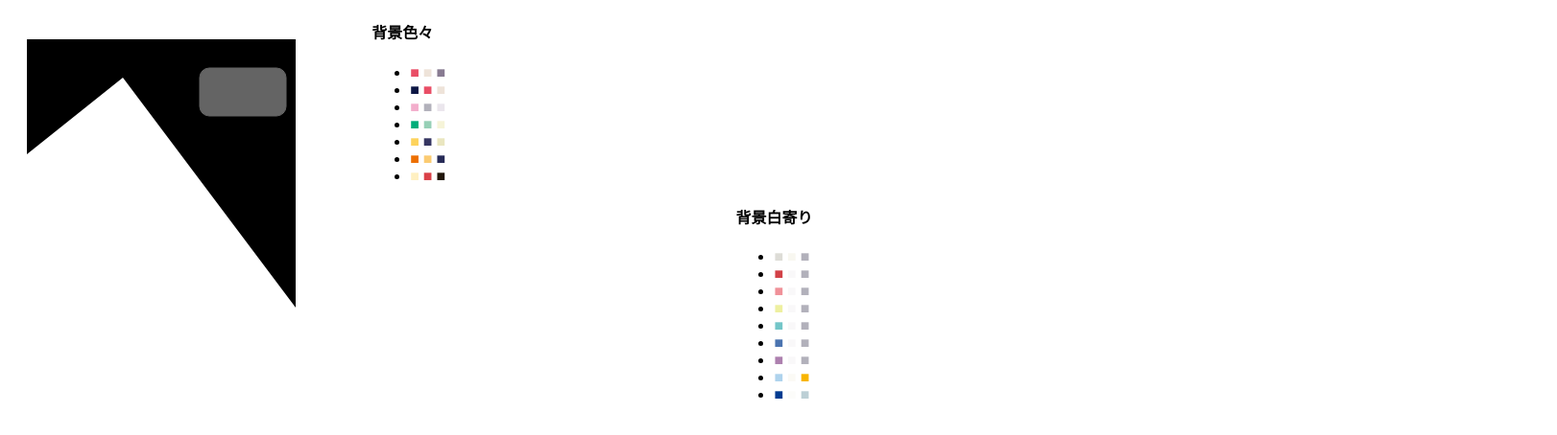
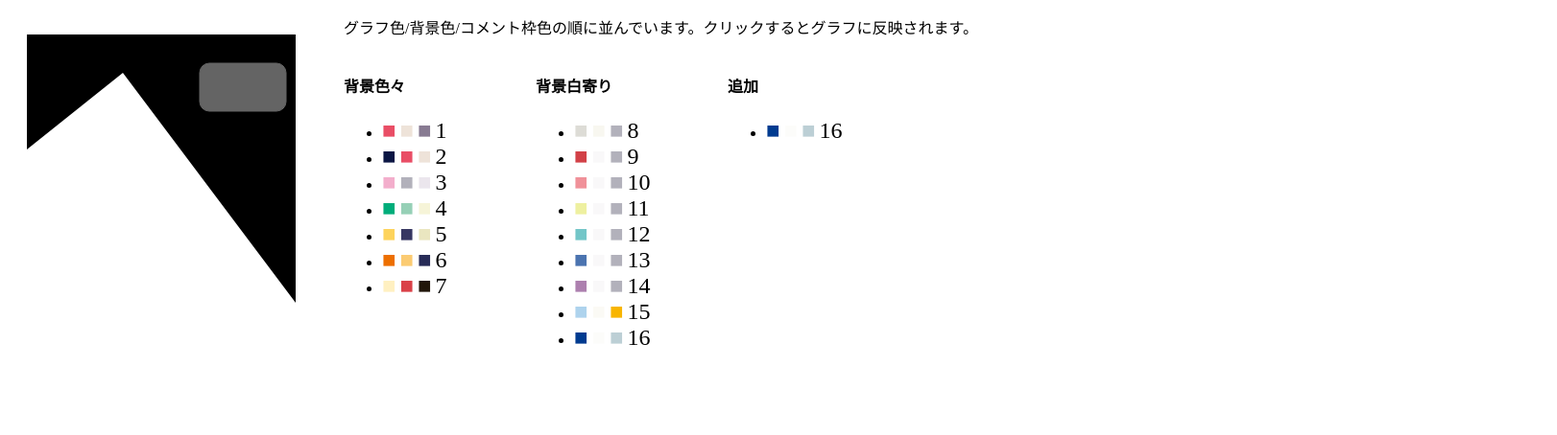
Before and after one commit to torinist/graph-color-sample, a plain HTML site: page index.html in a window 1280 px wide. Shown: the whole page at 96% size, 1622 px wide, since content can reach past the window. Drawn offline with Linux system fonts and the light colour scheme.

Commit message:
* 説明文追加 * カラーパレットの場所を変更

```diff
--- a/index.css
+++ b/index.css
@@ -6,9 +6,21 @@
     top: 0;
     left: 0;
 }
-.palette1 {
-    margin-left: 30%;
+#palette {
+    position: relative;
+    left: 350px;
 }
-.palette2 {
-    margin-left: 60%;
+#palette .palette1 {
+    position: absolute;
 }
+#palette .palette2 {
+    position: absolute;
+    left: 200px;
+}
+#palette .palette3 {
+    position: absolute;
+    left: 400px;
+}
+#palette div ul li span {
+    font-size: x-large;
+}
--- a/index.html
+++ b/index.html
@@ -11,6 +11,8 @@
             <canvas id="graphcolor" width="400" height="400"></canvas>
             <canvas id="commentcolor" width="400" height="400"></canvas>
         </div>
+        <div id="palette">
+            <p>グラフ色/背景色/コメント枠色の順に並んでいます。クリックするとグラフに反映されます。</p>
             <div class="palette1">
                 <h4>背景色々</h4>
                 <ul>
@@ -18,36 +20,43 @@
                         <span style="color:rgba(233,78,102,1);">■</span>
                         <span style="color:rgba(238,227,217,1);">■</span>
                         <span style="color:rgba(136,123,146,1);">■</span>
+                        <span>1</span>
                     </li>
                     <li onclick="graphDraw(11,22,68,1);backDraw(233,78,102,1);commentDraw(238,227,217,1);">
                         <span style="color:rgba(11,22,68,1);">■</span>
                         <span style="color:rgba(233,78,102,1);">■</span>
                         <span style="color:rgba(238,227,217,1);">■</span>
+                        <span>2</span>
                     </li>
                     <li onclick="graphDraw(243,174,204,1);backDraw(178,177,187,1);commentDraw(235,230,237,1);">
                         <span style="color:rgba(243,174,204,1);">■</span>
                         <span style="color:rgba(178,177,187,1);">■</span>
                         <span style="color:rgba(235,230,237,1);">■</span>
+                        <span>3</span>
                     </li>
                     <li onclick="graphDraw(0,173,122,1);backDraw(150,208,182,1);commentDraw(246,244,216,1);">
                         <span style="color:rgba(0,173,122,1);">■</span>
                         <span style="color:rgba(150,208,182,1);">■</span>
                         <span style="color:rgba(246,244,216,1);">■</span>
+                        <span>4</span>
                     </li>
                     <li onclick="graphDraw(253,211,92,1);backDraw(54,54,98,1);commentDraw(234,230,192,1);">
                         <span style="color:rgba(253,211,92,1);">■</span>
                         <span style="color:rgba(54,54,98,1);">■</span>
                         <span style="color:rgba(234,230,192,1);">■</span>
+                        <span>5</span>
                     </li>
                     <li onclick="graphDraw(237,111,0,1);backDraw(251,203,114,1);commentDraw(39,43,87,1);">
                         <span style="color:rgba(237,111,0,1);">■</span>
                         <span style="color:rgba(251,203,114,1);">■</span>
                         <span style="color:rgba(39,43,87,1);">■</span>
+                        <span>6</span>
                     </li>
                     <li onclick="graphDraw(255,240,193,1);backDraw(218,65,72,1);commentDraw(33,22,10,1);">
                         <span style="color:rgba(255,240,193,1);">■</span>
                         <span style="color:rgba(218,65,72,1);">■</span>
                         <span style="color:rgba(33,22,10,1);">■</span>
+                        <span>7</span>
                     </li>
                 </ul>
             </div>
@@ -58,48 +67,69 @@
                         <span style="color:rgba(221,220,214,1);">■</span>
                         <span style="color:rgba(248,247,240,1);">■</span>
                         <span style="color:rgba(178,177,187,1);">■</span>
+                        <span>8</span>
                     </li>
                     <li onclick="graphDraw(210,65,71,1);backDraw(249,248,249,1);commentDraw(178,177,187,1);">
                         <span style="color:rgba(210,65,71,1);">■</span>
                         <span style="color:rgba(249,248,249,1);">■</span>
                         <span style="color:rgba(178,177,187,1);">■</span>
+                        <span>9</span>
                     </li>
                     <li onclick="graphDraw(240,145,153,1);backDraw(249,248,249,1);commentDraw(178,177,187,1);">
                         <span style="color:rgba(240,145,153,1);">■</span>
                         <span style="color:rgba(249,248,249,1);">■</span>
                         <span style="color:rgba(178,177,187,1);">■</span>
+                        <span>10</span>
                     </li>
                     <li onclick="graphDraw(238,240,160,1);backDraw(249,248,249,1);commentDraw(178,177,187,1);">
                         <span style="color:rgba(238,240,160,1);">■</span>
                         <span style="color:rgba(249,248,249,1);">■</span>
                         <span style="color:rgba(178,177,187,1);">■</span>
+                        <span>11</span>
                     </li>
                     <li onclick="graphDraw(115,198,200,1);backDraw(249,248,249,1);commentDraw(178,177,187,1);">
                         <span style="color:rgba(115,198,200,1);">■</span>
                         <span style="color:rgba(249,248,249,1);">■</span>
                         <span style="color:rgba(178,177,187,1);">■</span>
+                        <span>12</span>
                     </li>
                     <li onclick="graphDraw(75,116,176,1);backDraw(249,248,249,1);commentDraw(178,177,187,1);">
                         <span style="color:rgba(75,116,176,1);">■</span>
                         <span style="color:rgba(249,248,249,1);">■</span>
                         <span style="color:rgba(178,177,187,1);">■</span>
+                        <span>13</span>
                     </li>
                     <li onclick="graphDraw(173,128,175,1);backDraw(249,248,249,1);commentDraw(178,177,187,1);">
                         <span style="color:rgba(173,128,175,1);">■</span>
                         <span style="color:rgba(249,248,249,1);">■</span>
                         <span style="color:rgba(178,177,187,1);">■</span>
+                        <span>14</span>
                     </li>
                     <li onclick="graphDraw(174,211,237,1);backDraw(251,250,245,1);commentDraw(248,181,0,1);">
                         <span style="color:rgba(174,211,237,1);">■</span>
                         <span style="color:rgba(251,250,245,1);">■</span>
                         <span style="color:rgba(248,181,0,1);">■</span>
+                        <span>15</span>
                     </li>
                     <li onclick="graphDraw(0,59,144,1);backDraw(252,252,250,1);commentDraw(188,207,213,1);">
                         <span style="color:rgba(0,59,144,1);">■</span>
                         <span style="color:rgba(252,252,250,1);">■</span>
                         <span style="color:rgba(188,207,213,1);">■</span>
+                        <span>16</span>
                     </li>
                 </ul>
+            </div>
+            <div class="palette3">
+                <h4>追加</h4>
+                <ul>
+                    <li onclick="graphDraw(0,59,144,1);backDraw(252,252,250,1);commentDraw(188,207,213,1);">
+                        <span style="color:rgba(0,59,144,1);">■</span>
+                        <span style="color:rgba(252,252,250,1);">■</span>
+                        <span style="color:rgba(188,207,213,1);">■</span>
+                        <span>16</span>
+                    </li>
+                </ul>
+            </div>
         </div>
 	</body>
 	<script type="text/javascript" src="index.js"></script>
```
Lines whose indentation alone changed are shown as unchanged.
